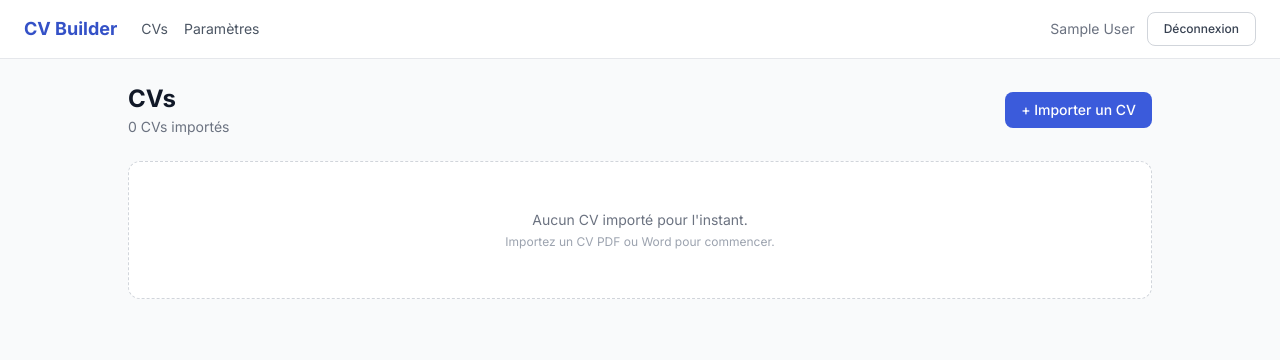
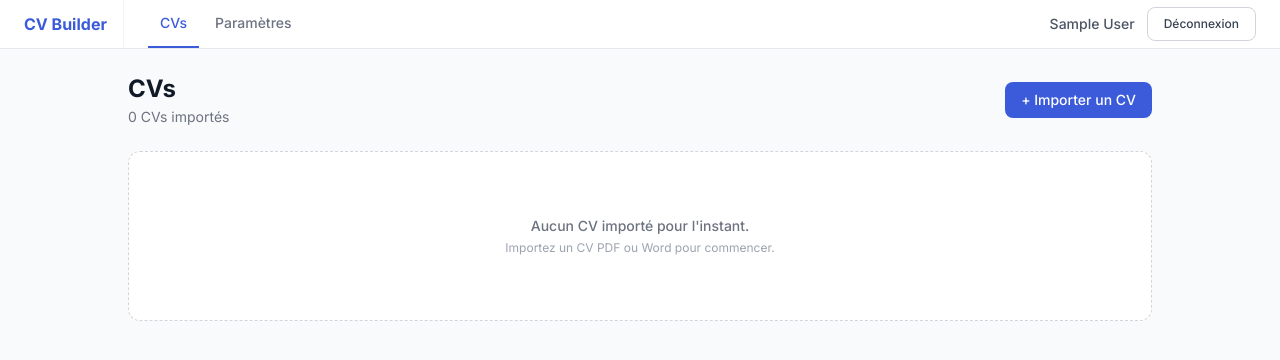
Before and after one commit to ilomad55-pixel/cv-builder, a Next.js app: page /dashboard in a window 1280 px wide. Shown: the top 360 px of the page. Built offline with nearby package versions, Linux system fonts and the light colour scheme; no server answers; the database is empty; sample sign-in values are in the browser's storage.

Commit message:
feat(sprint6): 404, change pwd, navbar active+couleur, dashboard candidat+download direct

```diff
--- a/app/(protected)/dashboard/page.tsx
+++ b/app/(protected)/dashboard/page.tsx
@@ -16,7 +16,9 @@ export default async function DashboardPage() {
       id: true,
       originalFileName: true,
       status: true,
+      templateId: true,
       createdAt: true,
+      contact: { select: { firstName: true, lastName: true } },
     },
   })
 
@@ -33,12 +35,18 @@ export default async function DashboardPage() {
       </div>
 
       {cvs.length === 0 ? (
-        <div className="bg-white border border-dashed border-gray-300 rounded-xl p-12 text-center">
-          <p className="text-gray-500 text-sm">Aucun CV importé pour l&apos;instant.</p>
+        <div className="bg-white border border-dashed border-gray-300 rounded-xl p-16 text-center">
+          <p className="text-gray-500 text-sm font-medium">Aucun CV importé pour l&apos;instant.</p>
           <p className="text-gray-400 text-xs mt-1">Importez un CV PDF ou Word pour commencer.</p>
         </div>
       ) : (
-        <CvTable cvs={cvs.map((cv) => ({ ...cv, status: cv.status as CvStatus }))} />
+        <CvTable
+          cvs={cvs.map((cv) => ({
+            ...cv,
+            status: cv.status as CvStatus,
+            contact: cv.contact ?? null,
+          }))}
+        />
       )}
     </div>
   )
--- a/app/(protected)/layout.tsx
+++ b/app/(protected)/layout.tsx
@@ -10,12 +10,15 @@ export default async function ProtectedLayout({ children }: { children: React.Re
 
   const company = await prisma.company.findUnique({
     where: { id: session.user.id },
-    select: { name: true },
+    select: { name: true, primaryColor: true },
   })
 
   return (
-    <div className="min-h-screen flex flex-col">
-      <Navbar companyName={company?.name ?? session.user.name ?? ""} />
+    <div className="min-h-screen flex flex-col bg-gray-50">
+      <Navbar
+        companyName={company?.name ?? session.user.name ?? ""}
+        primaryColor={company?.primaryColor ?? "#3b5bdb"}
+      />
       <main className="flex-1 p-6">{children}</main>
     </div>
   )
--- a/app/(protected)/settings/page.tsx
+++ b/app/(protected)/settings/page.tsx
@@ -2,6 +2,7 @@ import { getServerSession } from "next-auth"
 import { authOptions } from "@/lib/auth"
 import { prisma } from "@/lib/prisma"
 import { BrandingForm } from "@/components/settings/BrandingForm"
+import { PasswordForm } from "@/components/settings/PasswordForm"
 
 export default async function SettingsPage() {
   const session = await getServerSession(authOptions)
@@ -21,6 +22,7 @@ export default async function SettingsPage() {
         <p className="text-sm text-gray-500 mt-0.5">Charte graphique appliquée à tous vos CVs générés</p>
       </div>
       <BrandingForm initial={company} />
+      <PasswordForm />
     </div>
   )
 }
--- /dev/null
+++ b/app/api/settings/password/route.ts
@@ -0,0 +1,41 @@
+import { NextRequest, NextResponse } from "next/server"
+import { getServerSession } from "next-auth"
+import { authOptions } from "@/lib/auth"
+import { prisma } from "@/lib/prisma"
+import bcrypt from "bcryptjs"
+import { z } from "zod"
+
+const schema = z.object({
+  currentPassword: z.string().min(1),
+  newPassword: z.string().min(8, "Le mot de passe doit faire au moins 8 caractères"),
+})
+
+export async function POST(request: NextRequest) {
+  const session = await getServerSession(authOptions)
+  if (!session?.user?.id) {
+    return NextResponse.json({ error: "Non autorisé" }, { status: 401 })
+  }
+
+  const body = await request.json()
+  const parsed = schema.safeParse(body)
+  if (!parsed.success) {
+    return NextResponse.json({ error: parsed.error.issues[0].message }, { status: 400 })
+  }
+
+  const company = await prisma.company.findUnique({
+    where: { id: session.user.id },
+    select: { passwordHash: true },
+  })
+  if (!company) return NextResponse.json({ error: "Compte introuvable" }, { status: 404 })
+
+  const isValid = await bcrypt.compare(parsed.data.currentPassword, company.passwordHash)
+  if (!isValid) return NextResponse.json({ error: "Mot de passe actuel incorrect" }, { status: 400 })
+
+  const newHash = await bcrypt.hash(parsed.data.newPassword, 12)
+  await prisma.company.update({
+    where: { id: session.user.id },
+    data: { passwordHash: newHash },
+  })
+
+  return NextResponse.json({ success: true })
+}
--- /dev/null
+++ b/app/not-found.tsx
@@ -0,0 +1,19 @@
+import Link from "next/link"
+
+export default function NotFound() {
+  return (
+    <div className="min-h-screen flex items-center justify-center bg-gray-50">
+      <div className="text-center">
+        <p className="text-6xl font-bold text-brand-600 mb-4">404</p>
+        <h1 className="text-xl font-semibold text-gray-900 mb-2">Page introuvable</h1>
+        <p className="text-sm text-gray-500 mb-6">Cette page n&apos;existe pas ou a été déplacée.</p>
+        <Link
+          href="/dashboard"
+          className="inline-flex items-center px-4 py-2 text-sm font-medium text-white bg-brand-600 rounded-lg hover:bg-brand-700 transition-colors"
+        >
+          Retour au dashboard
+        </Link>
+      </div>
+    </div>
+  )
+}
--- a/components/layout/Navbar.tsx
+++ b/components/layout/Navbar.tsx
@@ -2,30 +2,58 @@
 
 import { signOut } from "next-auth/react"
 import Link from "next/link"
+import { usePathname } from "next/navigation"
 import { Button } from "@/components/ui/Button"
 
 interface NavbarProps {
   companyName: string
+  primaryColor: string
 }
 
-export function Navbar({ companyName }: NavbarProps) {
+export function Navbar({ companyName, primaryColor }: NavbarProps) {
+  const pathname = usePathname()
+
+  const isActive = (href: string) =>
+    href === "/dashboard" ? pathname === "/dashboard" : pathname.startsWith(href)
+
+  const linkClass = (href: string) =>
+    `text-sm font-medium transition-colors ${
+      isActive(href) ? "text-gray-900" : "text-gray-500 hover:text-gray-700"
+    }`
+
   return (
-    <header className="bg-white border-b border-gray-200 px-6 py-3 flex items-center justify-between">
-      <div className="flex items-center gap-6">
-        <Link href="/dashboard" className="text-lg font-bold text-brand-600">
+    <header className="bg-white border-b border-gray-200 px-6 py-0 flex items-stretch justify-between">
+      <div className="flex items-stretch gap-6">
+        {/* Logo avec couleur entreprise */}
+        <Link
+          href="/dashboard"
+          className="flex items-center text-base font-bold py-3 pr-4 border-r border-gray-100"
+          style={{ color: primaryColor }}
+        >
           CV Builder
         </Link>
-        <nav className="flex items-center gap-4 text-sm text-gray-600">
-          <Link href="/dashboard" className="hover:text-gray-900 transition-colors">
-            CVs
-          </Link>
-          <Link href="/settings" className="hover:text-gray-900 transition-colors">
-            Paramètres
-          </Link>
+
+        <nav className="flex items-stretch gap-1">
+          {[
+            { href: "/dashboard", label: "CVs" },
+            { href: "/settings", label: "Paramètres" },
+          ].map(({ href, label }) => (
+            <Link
+              key={href}
+              href={href}
+              className={`${linkClass(href)} flex items-center px-3 border-b-2 transition-colors ${
+                isActive(href) ? "border-b-2" : "border-transparent"
+              }`}
+              style={isActive(href) ? { borderColor: primaryColor, color: primaryColor } : {}}
+            >
+              {label}
+            </Link>
+          ))}
         </nav>
       </div>
+
       <div className="flex items-center gap-3">
-        <span className="text-sm text-gray-500">{companyName}</span>
+        <span className="text-sm font-medium text-gray-600">{companyName}</span>
         <Button
           variant="secondary"
           onClick={() => signOut({ callbackUrl: "/login" })}
--- /dev/null
+++ b/components/settings/PasswordForm.tsx
@@ -0,0 +1,77 @@
+"use client"
+
+import { useState } from "react"
+import { Input } from "@/components/ui/Input"
+import { Button } from "@/components/ui/Button"
+
+export function PasswordForm() {
+  const [form, setForm] = useState({ currentPassword: "", newPassword: "", confirmPassword: "" })
+  const [loading, setLoading] = useState(false)
+  const [message, setMessage] = useState<{ type: "success" | "error"; text: string } | null>(null)
+
+  const set = (field: keyof typeof form) =>
+    (e: React.ChangeEvent<HTMLInputElement>) => setForm((f) => ({ ...f, [field]: e.target.value }))
+
+  const save = async () => {
+    setMessage(null)
+    if (form.newPassword !== form.confirmPassword) {
+      setMessage({ type: "error", text: "Les mots de passe ne correspondent pas" })
+      return
+    }
+    setLoading(true)
+    const res = await fetch("/api/settings/password", {
+      method: "POST",
+      headers: { "Content-Type": "application/json" },
+      body: JSON.stringify({ currentPassword: form.currentPassword, newPassword: form.newPassword }),
+    })
+    const data = await res.json()
+    setLoading(false)
+    if (res.ok) {
+      setMessage({ type: "success", text: "Mot de passe modifié avec succès" })
+      setForm({ currentPassword: "", newPassword: "", confirmPassword: "" })
+    } else {
+      setMessage({ type: "error", text: data.error ?? "Erreur lors de la modification" })
+    }
+  }
+
+  return (
+    <div className="bg-white rounded-xl border border-gray-200 p-6">
+      <h2 className="text-sm font-semibold text-gray-700 mb-4">Changer le mot de passe</h2>
+      <div className="space-y-3 max-w-sm">
+        <Input
+          label="Mot de passe actuel"
+          type="password"
+          value={form.currentPassword}
+          onChange={set("currentPassword")}
+          autoComplete="current-password"
+        />
+        <Input
+          label="Nouveau mot de passe"
+          type="password"
+          value={form.newPassword}
+          onChange={set("newPassword")}
+          autoComplete="new-password"
+        />
+        <Input
+          label="Confirmer le nouveau mot de passe"
+          type="password"
+          value={form.confirmPassword}
+          onChange={set("confirmPassword")}
+          autoComplete="new-password"
+        />
+      </div>
+
+      {message && (
+        <p className={`mt-3 text-sm font-medium ${message.type === "success" ? "text-green-600" : "text-red-500"}`}>
+          {message.text}
+        </p>
+      )}
+
+      <div className="mt-4">
+        <Button onClick={save} loading={loading} variant="secondary">
+          Modifier le mot de passe
+        </Button>
+      </div>
+    </div>
+  )
+}
```
Also changed, not shown: components/cv/CvTable.tsx (+70 -24 lines).
